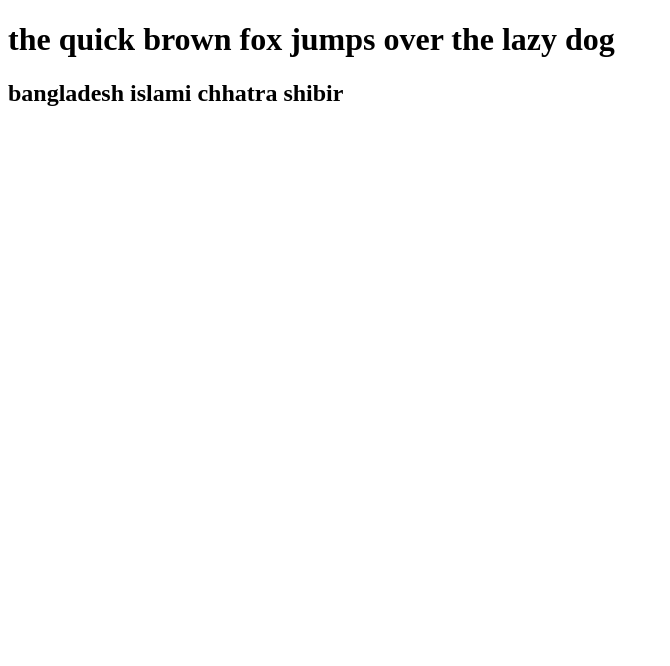
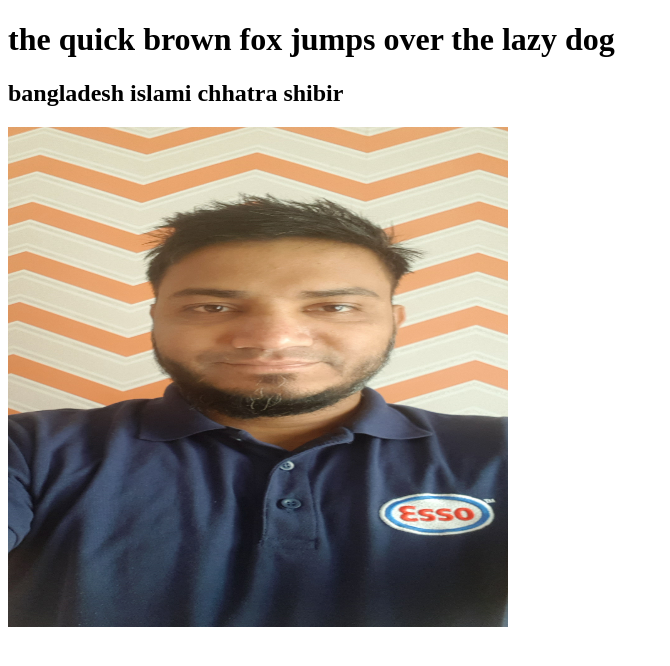
Before and after one commit to jakiruk2014/my-second-website, a plain HTML site: page index.html in a window 1280 px wide. Shown: the whole page, without its empty margins (0-670 px from the left). Drawn offline with Linux system fonts and the light colour scheme.

Commit message:
jakir picture

```diff
--- a/index.html
+++ b/index.html
@@ -8,5 +8,6 @@
 <body>
     <h1>the quick brown fox jumps over the lazy dog</h1>
     <h2>bangladesh islami chhatra shibir</h2>
+    <img src="jakir.jpg" width="500" height="500">
 </body>
 </html>
```
Also changed, not shown: jakir.jpg (added).
